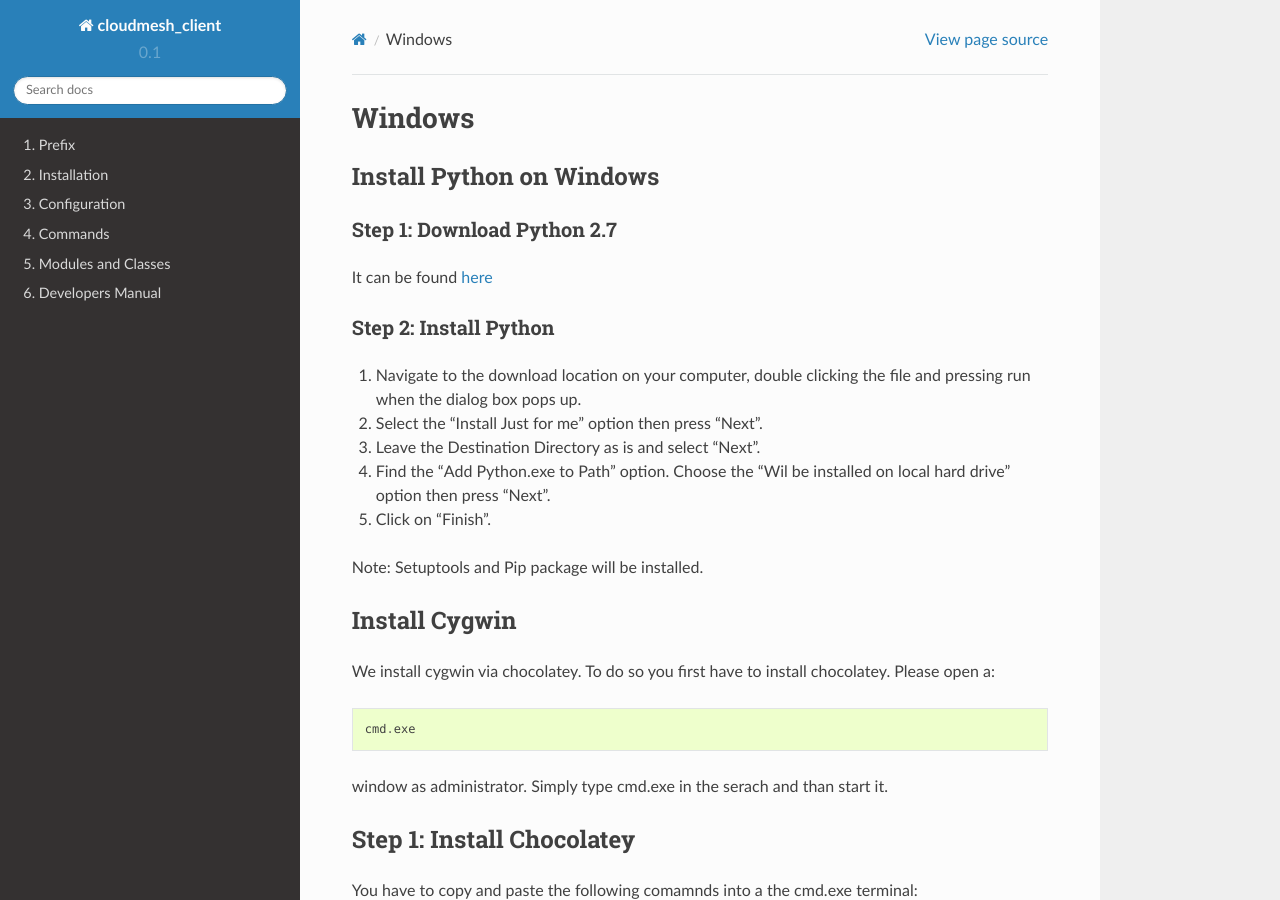
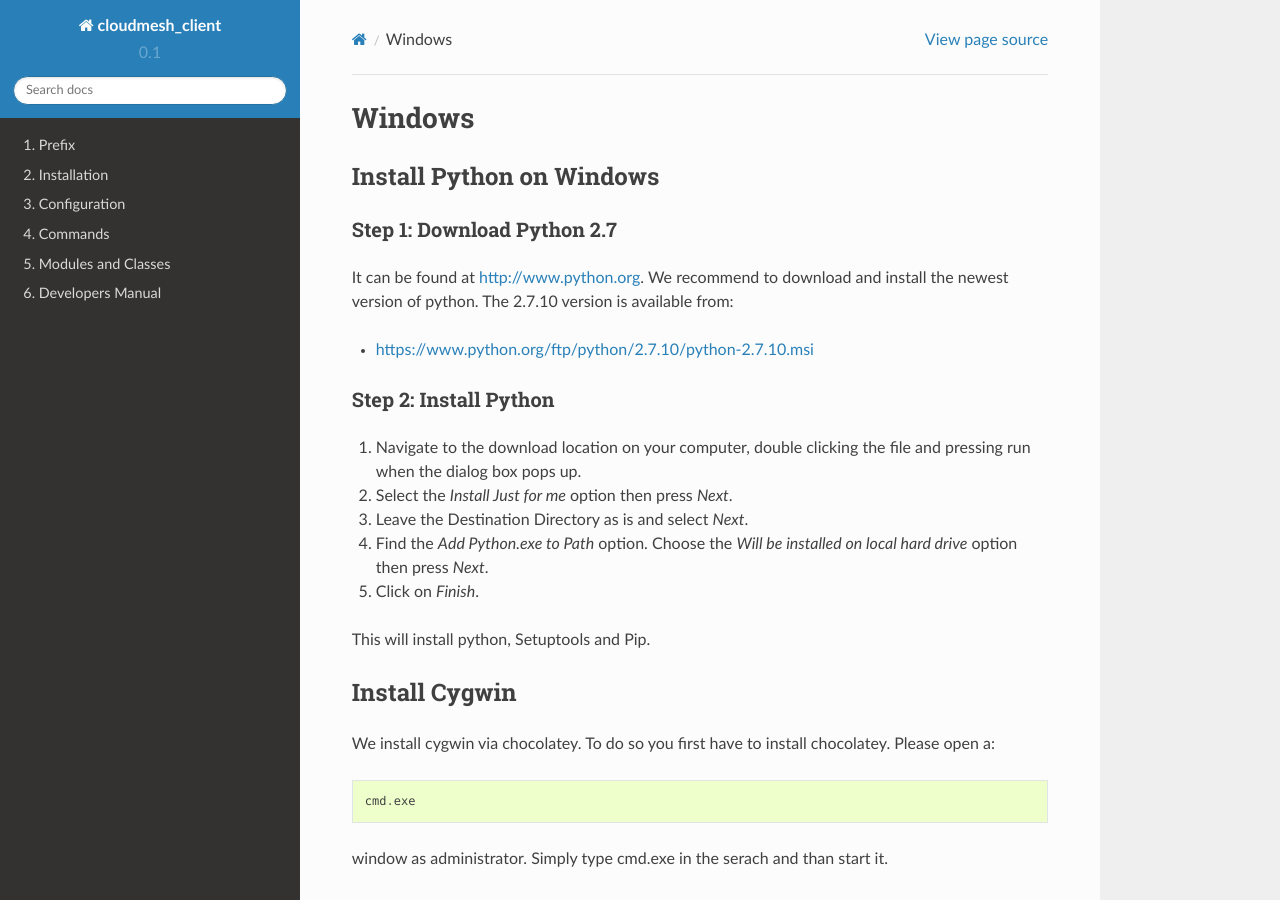
Before and after one commit to cloudmesh/client, a Sphinx documentation site: the page built from docs/source/windows.rst, in a window 1280 px wide and 900 px high. Built offline with Sphinx 7.4.7 and the Read the Docs theme 2.0.0, drawn with Linux system fonts in a browser that asks for light colours; pages that are not in the unit, such as notebooks, are missing from menus.

Commit message:
format the input to tt to make it more visible in the text

```diff
--- a/docs/source/windows.rst
+++ b/docs/source/windows.rst
@@ -10,21 +10,22 @@ Install Python on Windows
 Step 1: Download Python 2.7
 ^^^^^^^^^^^^^^^^^^^^^^^^^^^
 
-It can be found `here`_
+It can be found at http://www.python.org. We recommend to download and install the newest version of python. The 2.7.10 version is available from:
 
-  .. _here: https://www.python.org/ftp/python/2.7.10/python-2.7.10.msi
+* https://www.python.org/ftp/python/2.7.10/python-2.7.10.msi
+
 
 
 Step 2: Install Python
 ^^^^^^^^^^^^^^^^^^^^^^
 
 1. Navigate to the download location on your computer, double clicking the file and pressing run when the dialog box pops up.
-2. Select the "Install Just for me" option then press "Next".
-3. Leave the Destination Directory as is and select "Next".
-4. Find the "Add Python.exe to Path" option. Choose the "Wil be installed on local hard drive" option then press "Next".
-5. Click on "Finish".
+2. Select the `Install Just for me` option then press `Next`.
+3. Leave the Destination Directory as is and select `Next`.
+4. Find the `Add Python.exe to Path` option. Choose the `Will be installed on local hard drive` option then press `Next`.
+5. Click on `Finish`.
 
-Note: Setuptools and Pip package will be installed.
+This will install python, Setuptools and Pip.
 
 Install Cygwin
 ---------------
```
